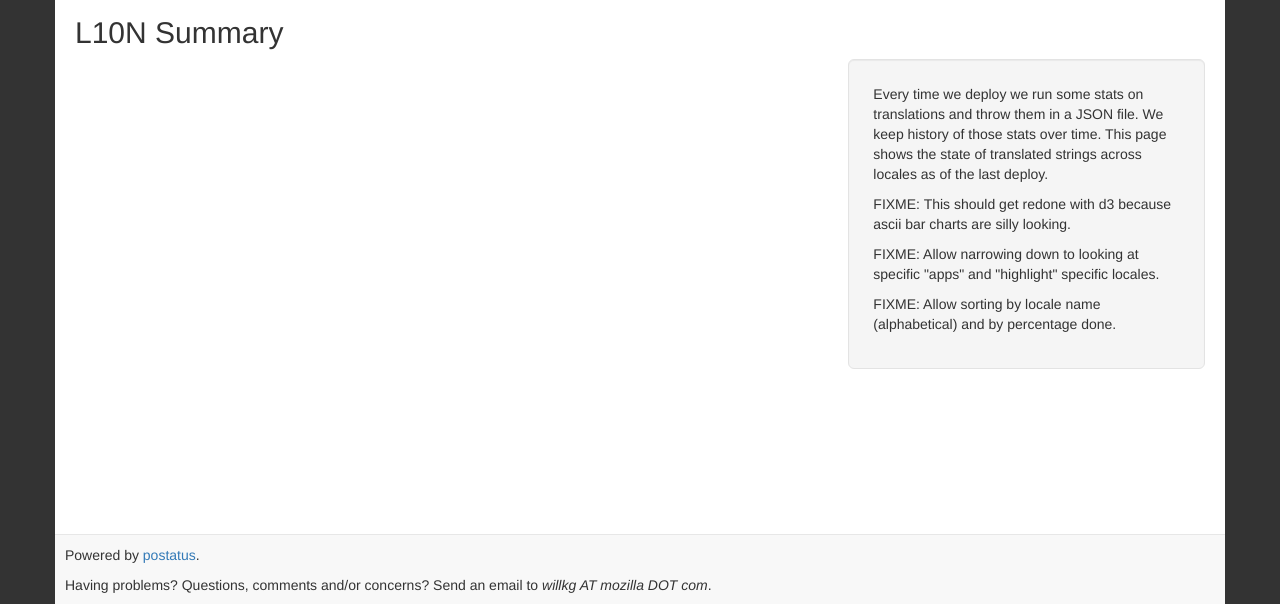
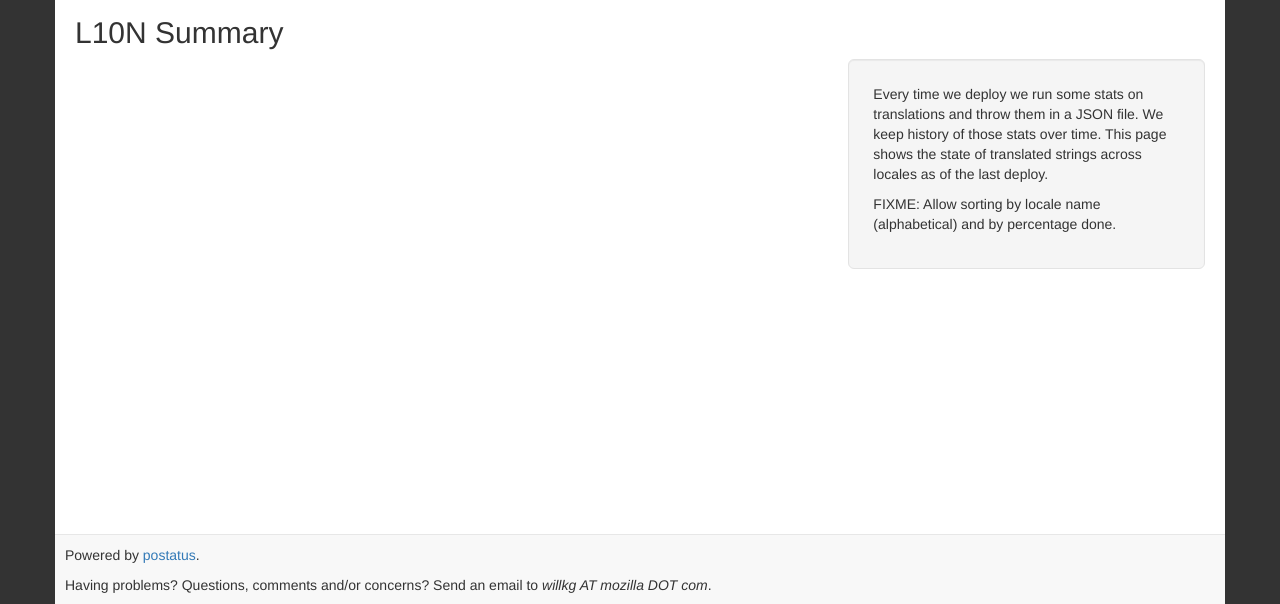
Before and after one commit to willkg/postatus, a Flask app: template postatus/templates/l10n_summary.html in a window 1280 px wide. Shown: the part 196-800 px from the top of the page. Run offline with Flask 2, Linux system fonts and the light colour scheme; the template is opened without the code that fills it, so the values that code supplies are empty; some libraries are stand-ins or nearby versions.

Commit message:
Nix some FIXMEs! Yay!

```diff
--- a/postatus/templates/l10n_summary.html
+++ b/postatus/templates/l10n_summary.html
@@ -100,14 +100,6 @@
           deploy.
         </p>
         <p>
-          FIXME: This should get redone with d3 because ascii bar
-          charts are silly looking.
-        </p>
-        <p>
-          FIXME: Allow narrowing down to looking at specific "apps"
-          and "highlight" specific locales.
-        </p>
-        <p>
           FIXME: Allow sorting by locale name (alphabetical) and by percentage
           done.
         </p>
```
